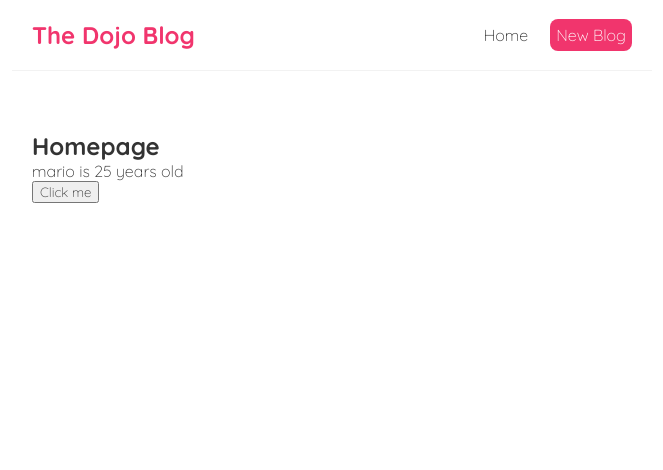
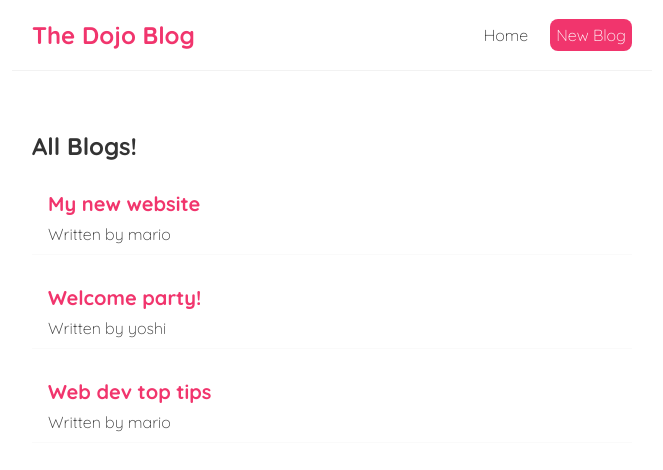
Before and after one commit to Doreen162/React-Tutorials, a React (Create React App) app in the folder hello-react/: page / in a window 1280 px wide. Shown: the top 470 px of the page, without its empty margins (308-971 px from the left). Built offline with nearby package versions, Linux system fonts and the light colour scheme.

Commit message:
Outputting lists & props

```diff
--- /dev/null
+++ b/hello-react/src/BlogList.js
@@ -0,0 +1,18 @@
+const BlogList = ({ blogs, title }) => {
+   //  const blogs = props.blogs;
+   //  const title = props.title;
+
+    return (
+      <div className="blog-list">
+        <h2>{ title }</h2>
+        {blogs.map((blog) => (
+          <div className="blog-preview" key={blog.id} >
+            <h2>{ blog.title }</h2>
+            <p>Written by { blog.author }</p>
+          </div>
+        ))}
+      </div>
+    );
+  }
+
+  export default BlogList;
--- a/hello-react/src/Home.js
+++ b/hello-react/src/Home.js
@@ -1,24 +1,19 @@
 import { useState } from 'react';
+import BlogList from './BlogList';
 
 const Home = () => {
-   // let name = 'mario';
-  const [name, setName] = useState('mario');
-  const [age, setAge] = useState(25);
+    const [blogs, setBlogs] = useState([
+      { title: 'My new website', body: 'lorem ipsum...', author: 'mario', id: 1 },
+      { title: 'Welcome party!', body: 'lorem ipsum...', author: 'yoshi', id: 2 },
+      { title: 'Web dev top tips', body: 'lorem ipsum...', author: 'mario', id: 3 }
+    ]);
 
-    const handleClick = () => {
-      // name = 'luigi';
-      // console.log(name)
-      setName('luigi');
-      setAge(30);
-    }
 
     return (
         <div className="home">
-            <h2>Homepage</h2>
-            <p>{ name } is { age } years old</p>
-            <button onClick={handleClick}>Click me</button>
+           <BlogList blogs={blogs} title="All Blogs!" />
         </div>
-     );
-}
+      );
+    }
 
 export default Home;
--- a/hello-react/src/index.css
+++ b/hello-react/src/index.css
@@ -33,3 +33,17 @@
   margin: 40px auto;
   padding: 20px;
 }
+/* blog previews / list */
+.blog-preview {
+  padding: 10px 16px;
+  margin: 20px 0;
+  border-bottom: 1px solid #fafafa;
+}
+.blog-preview:hover {
+  box-shadow: 1px 3px 5px rgba(0,0,0,0.1);
+}
+.blog-preview h2 {
+  font-size: 20px;
+  color: #f1356d;
+  margin-bottom: 8px;
+}
```
